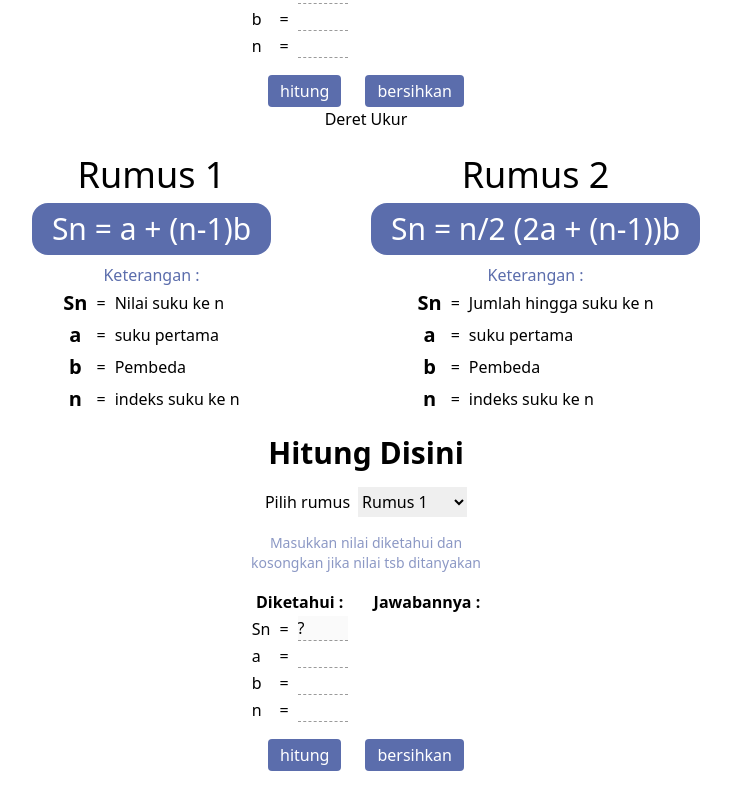
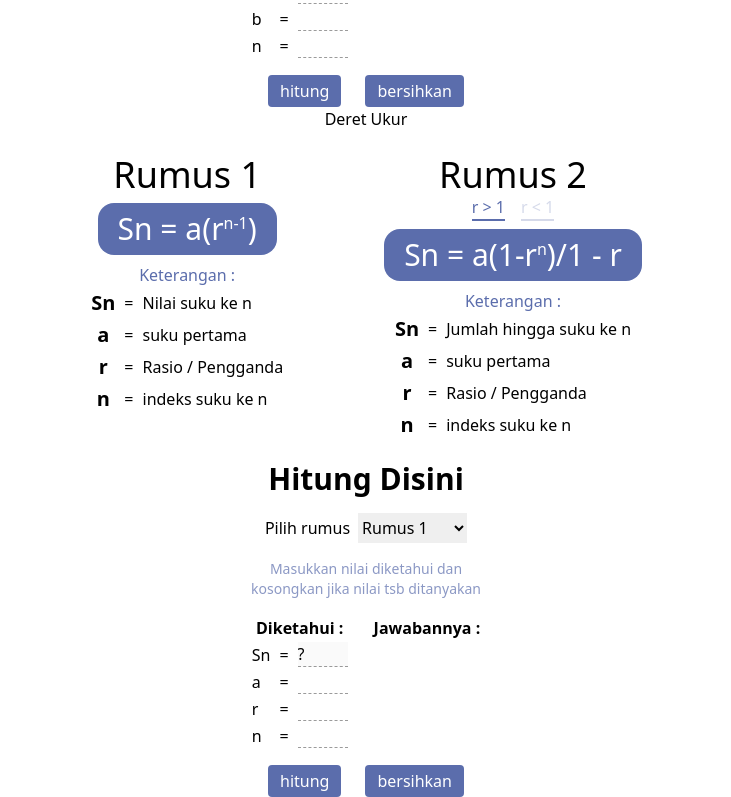
Before and after one commit to yasashi23/Rumus-Ekonomi-Akuntansi, a Next.js app: page / in a window 1280 px wide. Shown: the part 605-1402 px from the top of the page, without its empty margins (274-1005 px from the left). Before the commit the page ends 1376 px from the top, so only its background shows below. Built offline with nearby package versions, Linux system fonts and the light colour scheme.

Commit message:
up 21 Mei 17:45

```diff
--- a/src/app/globals.css
+++ b/src/app/globals.css
@@ -100,3 +100,10 @@ body{
     color: var(--brand);
     opacity: .7;
 }
+
+
+.pilihRasio p {
+    border-bottom: 2px solid var(--brand);
+    color: var(--brand);
+    cursor: pointer;
+}
--- a/src/app/pages/ekonomi/deretHitung/DeretHitung.js
+++ b/src/app/pages/ekonomi/deretHitung/DeretHitung.js
@@ -6,7 +6,7 @@ export default function DeretHitung() {
 
   return (
     <div>
-        <div className="cont-deretUkur">
+        <div className="cont-deretHitung">
             <h1 className="text-center mb-6">Deret Hitung</h1>
             <div className="rumus flex justify-center">
                 <div className="rumusnyaCont rumusKe1">
--- a/src/app/pages/ekonomi/deretUkur/deretUkur.js
+++ b/src/app/pages/ekonomi/deretUkur/deretUkur.js
@@ -3,16 +3,17 @@ import { useState } from 'react'
 import DeretUkurRumus from './deretUkurRumus'
 
 export default function DeretUkur() {
+    const [pilihRumus,setPilihRumus] = useState(true)
 
   return (
     <div>
         <div className="cont-deretUkur">
             <h1 className="text-center mb-6">Deret Ukur</h1>
             <div className="rumus flex justify-center">
-                <div className="rumusnyaCont rumusKe1">
+                <div className="rumusnyaCont rumusKe1 rumusDeretUkur">
                     <h1>Rumus 1</h1>
-                    <div className="rumusnya">
-                        Sn = a + {"(n-1)"}b
+                    <div className="rumusnya flex">
+                        Sn = a(r<span className='text-base'>n-1</span>)
                     </div>
                     <div className="ket">
                         <p>Keterangan :</p>
@@ -29,9 +30,9 @@ export default function DeretUkur() {
                                     <td>suku pertama</td>
                                 </tr>
                                 <tr>
-                                    <td>b</td>
+                                    <td>r</td>
                                     <td>=</td>
-                                    <td>Pembeda</td>
+                                    <td>Rasio / Pengganda</td>
                                 </tr>
                                 <tr>
                                     <td>n</td>
@@ -44,9 +45,17 @@ export default function DeretUkur() {
                 </div>
                 <div className="rumusnyaCont rumusKe2">
                     <h1>Rumus 2</h1>
+
+                    <div className='pilihRasio flex gap-4'>
+                        <p className={pilihRumus === true ? 'opacity-100' : 'opacity-25'} onClick={() => setPilihRumus(true)}>r{" > 1"}</p>
+                        <p className={pilihRumus === true ? 'opacity-25' : 'opacity-100'} onClick={() => setPilihRumus(false)}>r{" < 1"}</p>
+                    </div>
+
                     <div className="rumusnya">
-                        Sn = n/2 {"(2a + (n-1))"}b
+                        {pilihRumus === true ? (<div className='flex'>Sn = a(1-r<span className='text-base'>n</span>)/1 - r</div>) : (<div className='flex'>Sn = a(r<span className='text-base'>n</span>-1)/r - 1</div>) }
+
                     </div>
+
                     <div className="ket">
                         <p>Keterangan :</p>
                         <div className="isiKeterangan">
@@ -62,9 +71,9 @@ export default function DeretUkur() {
                                     <td>suku pertama</td>
                                 </tr>
                                 <tr>
-                                    <td>b</td>
+                                    <td>r</td>
                                     <td>=</td>
-                                    <td>Pembeda</td>
+                                    <td>Rasio / Pengganda</td>
                                 </tr>
                                 <tr>
                                     <td>n</td>
--- a/src/app/pages/ekonomi/deretUkur/deretUkurRumus.js
+++ b/src/app/pages/ekonomi/deretUkur/deretUkurRumus.js
@@ -4,19 +4,21 @@ import React, { useState } from 'react'
 export default function DeretUkurRumus() {
     const [Sn, setSn] = useState('?')
     const [sukuPertama, setSukuPertama] = useState()
-    const [pembeda, setPembeda] = useState()
+    const [rasio, setRasio] = useState()
     const [indexSuku, setIndexSuku] = useState()
     const [hitung, setHitung] = useState(false)
     const [remove,setRemove] = useState(false)
     const [moduleHidden, setModuleHidden] = useState(false)
     const [pilihRumus, setPilihRumus] = useState('rumus1')
-    console.log(typeof sukuPertama != 'string' && typeof pembeda != 'string' && typeof indexSuku != 'string' )
-    console.log(typeof sukuPertama)
+
+    const rasioRumus1 = (<div className='flex'>{sukuPertama}({rasio}<span className='text-base'>{indexSuku}-1</span>)</div>)
+
+    console.log(rasioRumus1)
 
     const rumus2Tambahan = (<tr>
                                         <td>S<span>{indexSuku}</span></td>
                                         <td>=</td>
-                                        <td>{`${indexSuku/2} (${(2*sukuPertama)} + ${((indexSuku-1)*pembeda)})`}</td>
+                                        <td>{`${indexSuku/2} (${(2*sukuPertama)} + ${((indexSuku-1)*rasio)})`}</td>
                                     </tr>)
     const pilihRumus1Atau2 = (pilihRumus === 'rumus1')
 
@@ -29,10 +31,10 @@ export default function DeretUkurRumus() {
 
     function hitungRumus(){
 
-            if(typeof sukuPertama != 'undefined' && typeof pembeda != 'undefined' && typeof indexSuku != 'undefined' && !checkStringNumber(sukuPertama) && !checkStringNumber(pembeda) && !checkStringNumber(indexSuku)){
+            if(typeof sukuPertama != 'undefined' && typeof rasio != 'undefined' && typeof indexSuku != 'undefined' && !checkStringNumber(sukuPertama) && !checkStringNumber(rasio) && !checkStringNumber(indexSuku)){
                 setHitung(true)
                 console.log('hitung')
-                console.log(Number.isNaN(pembeda))
+                console.log(Number.isNaN(rasio))
                 setRemove(false)
             }
              else{
@@ -45,7 +47,7 @@ export default function DeretUkurRumus() {
     }
     function hapusInputan() {
         setIndexSuku(undefined)
-        setPembeda(undefined)
+        setRasio(undefined)
         setSukuPertama(undefined)
         setHitung(false)
         setRemove(true)
@@ -99,9 +101,9 @@ export default function DeretUkurRumus() {
                                     <td><input type="text" value={sukuPertama || ''} onChange={(e) => setSukuPertama(e.target.value)} disabled={hitung}/></td>
                                 </tr>
                                 <tr>
-                                    <td>b</td>
+                                    <td>r</td>
                                     <td>=</td>
-                                    <td><input type="text" value={pembeda || ''} onChange={(e) => setPembeda(e.target.value)} disabled={hitung}/></td>
+                                    <td><input type="text" value={rasio || ''} onChange={(e) => setRasio(e.target.value)} disabled={hitung}/></td>
                                 </tr>
                                 <tr>
                                     <td>n</td>
@@ -121,24 +123,24 @@ export default function DeretUkurRumus() {
                                     <tr>
                                         <td>S<span>{indexSuku}</span></td>
                                         <td>=</td>
-                                        <td>{pilihRumus1Atau2 ? `${sukuPertama} + (${indexSuku}-1) ${pembeda}` : `${indexSuku}/2 (2(${sukuPertama}) + (${indexSuku}-1) ${pembeda}) ` }</td>
+                                        <td className='flex'>{sukuPertama} ({rasio}<span className='text-xs'>({indexSuku}-1) </span>)</td>
                                     </tr>
                                     <tr>
                                         <td>S<span>{indexSuku}</span></td>
                                         <td>=</td>
 
-                                        <td>{pilihRumus1Atau2 ? `${sukuPertama} + (${(indexSuku-1)}) ${pembeda}` : `${indexSuku/2} (${2*sukuPertama} + (${indexSuku-1}) ${pembeda})`} </td>
+                                        <td className='flex'>{sukuPertama} ({rasio}<span className='text-xs'>{indexSuku-1} </span>)</td>
                                     </tr>
                                     {pilihRumus1Atau2 ? '' : rumus2Tambahan}
                                     <tr>
                                         <td>S<span>{indexSuku}</span></td>
                                         <td>=</td>
-                                        <td>{pilihRumus1Atau2 ? `${sukuPertama} + ${(indexSuku-1)*pembeda}` : `${indexSuku/2} (${(2*sukuPertama) + ((indexSuku-1)*pembeda)})`}</td>
+                                        <td className='flex'>{sukuPertama} ({(rasio)**(indexSuku-1)})</td>
                                     </tr>
                                     <tr>
                                         <td>S<span>{indexSuku}</span></td>
                                         <td>=</td>
-                                        <td>{pilihRumus1Atau2 ? `${Number(sukuPertama) + ((indexSuku-1)*pembeda)}` : `${indexSuku/2 * ((2*sukuPertama) + ((indexSuku-1)*pembeda))}`} </td>
+                                        <td>{sukuPertama * ((rasio)**(indexSuku-1))}</td>
                                     </tr>
                                 </div>
                         </table>
```
